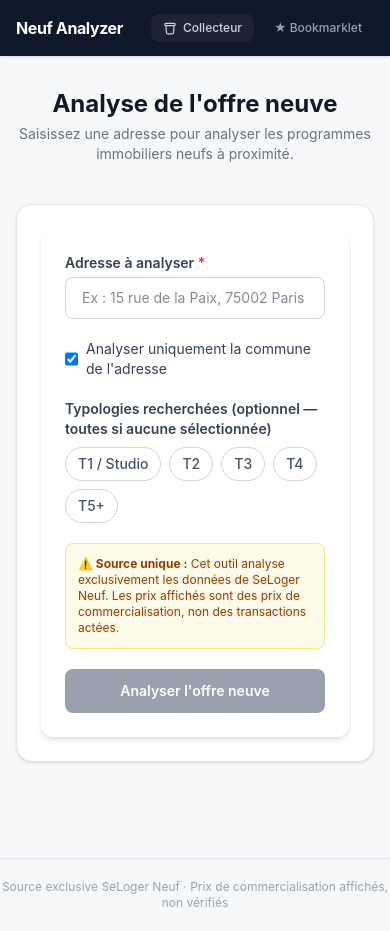
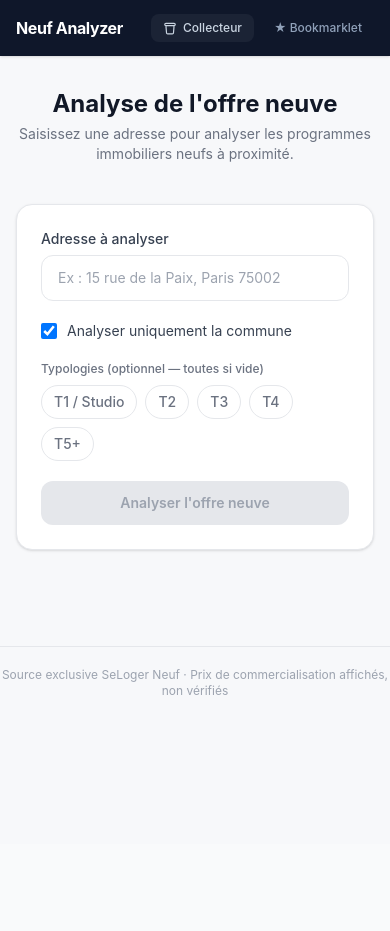
Before and after one commit to titolotiti/Se-loger-neuf-, a Next.js app: page / in a window 390 px wide. After the commit the page ends 844 px from the top, so only its background shows below. Built offline with nearby package versions, Linux system fonts and the light colour scheme.

Commit message:
Update NeufAddressForm.tsx

```diff
--- a/src/components/neuf/NeufAddressForm.tsx
+++ b/src/components/neuf/NeufAddressForm.tsx
@@ -4,12 +4,6 @@ import { useState } from "react";
 import type { NeufAnalysisInput, NeufTypology } from "@/types/neuf";
 
 const TYPOLOGIES: NeufTypology[] = ["T1 / Studio", "T2", "T3", "T4", "T5+"];
-const RADII = [
-  { label: "Commune uniquement", value: undefined },
-  { label: "1 km", value: 1 },
-  { label: "2 km", value: 2 },
-  { label: "5 km", value: 5 },
-];
 
 type Props = {
   onSubmit: (input: NeufAnalysisInput) => void;
@@ -18,10 +12,10 @@ type Props = {
 
 export default function NeufAddressForm({ onSubmit, loading }: Props) {
   const [address, setAddress] = useState("");
+  const [selectedTypologies, setSelectedTypologies] = useState<NeufTypology[]>([]);
+  const [cityOnly, setCityOnly] = useState(true);
   const [radiusKm, setRadiusKm] = useState<number | undefined>(undefined);
   const [includeBorderCities, setIncludeBorderCities] = useState(false);
-  const [selectedTypologies, setSelectedTypologies] = useState<NeufTypology[]>([]);
-  const [cityOnly, setCityOnly] = useState(true);
 
   function toggleTypology(t: NeufTypology) {
     setSelectedTypologies((prev) =>
@@ -42,68 +36,69 @@ export default function NeufAddressForm({ onSubmit, loading }: Props) {
   }
 
   return (
-    <form onSubmit={handleSubmit} className="bg-white rounded-xl shadow-md p-6 space-y-5">
+    <form onSubmit={handleSubmit} className="space-y-5">
+      {/* Adresse */}
       <div>
-        <label className="block text-sm font-semibold text-gray-700 mb-1">
-          Adresse à analyser <span className="text-red-500">*</span>
+        <label className="block text-sm font-medium text-[#374151] mb-1.5">
+          Adresse à analyser
         </label>
         <input
           type="text"
           value={address}
           onChange={(e) => setAddress(e.target.value)}
-          placeholder="Ex : 15 rue de la Paix, 75002 Paris"
+          placeholder="Ex : 15 rue de la Paix, Paris 75002"
           required
-          className="w-full border border-gray-300 rounded-lg px-4 py-2.5 text-sm focus:outline-none focus:ring-2 focus:ring-blue-500"
+          className="w-full border border-[#E5E7EB] rounded-xl px-4 py-3 text-sm text-[#111827] placeholder-[#9CA3AF] focus:outline-none focus:ring-2 focus:ring-[#2563EB]/30 focus:border-[#2563EB] transition-colors"
         />
       </div>
 
-      <div className="flex items-center gap-2">
+      {/* Périmètre */}
+      <div className="flex items-center gap-2.5">
         <input
           id="cityOnly"
           type="checkbox"
           checked={cityOnly}
           onChange={(e) => setCityOnly(e.target.checked)}
-          className="h-4 w-4 text-blue-600 border-gray-300 rounded"
+          className="h-4 w-4 text-[#2563EB] border-[#D1D5DB] rounded"
         />
-        <label htmlFor="cityOnly" className="text-sm text-gray-700">
-          Analyser uniquement la commune de l'adresse
+        <label htmlFor="cityOnly" className="text-sm text-[#374151] select-none cursor-pointer">
+          Analyser uniquement la commune
         </label>
       </div>
 
       {!cityOnly && (
-        <div className="grid grid-cols-1 sm:grid-cols-2 gap-4 p-4 bg-gray-50 rounded-lg border border-gray-200">
+        <div className="grid grid-cols-1 sm:grid-cols-2 gap-4 p-4 bg-[#F8FAFC] border border-[#E5E7EB] rounded-xl">
           <div>
-            <label className="block text-sm font-semibold text-gray-700 mb-1">Rayon d'analyse</label>
+            <label className="block text-xs font-medium text-[#6B7280] mb-1.5">Rayon</label>
             <select
               value={radiusKm ?? ""}
               onChange={(e) => setRadiusKm(e.target.value ? Number(e.target.value) : undefined)}
-              className="w-full border border-gray-300 rounded-lg px-3 py-2 text-sm focus:outline-none focus:ring-2 focus:ring-blue-500"
+              className="w-full border border-[#E5E7EB] rounded-lg px-3 py-2 text-sm text-[#111827] focus:outline-none focus:ring-2 focus:ring-[#2563EB]/30 focus:border-[#2563EB]"
             >
-              {RADII.map((r) => (
-                <option key={r.label} value={r.value ?? ""}>
-                  {r.label}
-                </option>
-              ))}
+              <option value="">Commune uniquement</option>
+              <option value="1">1 km</option>
+              <option value="2">2 km</option>
+              <option value="5">5 km</option>
             </select>
           </div>
-
-          <div className="flex items-end">
-            <label className="flex items-center gap-2 text-sm text-gray-700 cursor-pointer">
+          <div className="flex items-end pb-1">
+            <label className="flex items-center gap-2 text-sm text-[#374151] cursor-pointer select-none">
               <input
                 type="checkbox"
                 checked={includeBorderCities}
                 onChange={(e) => setIncludeBorderCities(e.target.checked)}
-                className="h-4 w-4 text-blue-600 border-gray-300 rounded"
+                className="h-4 w-4 text-[#2563EB] border-[#D1D5DB] rounded"
               />
-              Inclure les communes limitrophes
+              Communes limitrophes
             </label>
           </div>
         </div>
       )}
 
+      {/* Typologies */}
       <div>
-        <label className="block text-sm font-semibold text-gray-700 mb-2">
-          Typologies recherchées (optionnel — toutes si aucune sélectionnée)
+        <label className="block text-xs font-medium text-[#6B7280] mb-2">
+          Typologies (optionnel — toutes si vide)
         </label>
         <div className="flex flex-wrap gap-2">
           {TYPOLOGIES.map((t) => (
@@ -113,8 +108,8 @@ export default function NeufAddressForm({ onSubmit, loading }: Props) {
               onClick={() => toggleTypology(t)}
               className={`px-3 py-1.5 rounded-full text-sm font-medium border transition-colors ${
                 selectedTypologies.includes(t)
-                  ? "bg-blue-600 text-white border-blue-600"
-                  : "bg-white text-gray-600 border-gray-300 hover:border-blue-400"
+                  ? "bg-[#2563EB] text-white border-[#2563EB]"
+                  : "bg-white text-[#6B7280] border-[#E5E7EB] hover:border-[#2563EB] hover:text-[#2563EB]"
               }`}
             >
               {t}
@@ -123,15 +118,11 @@ export default function NeufAddressForm({ onSubmit, loading }: Props) {
         </div>
       </div>
 
-      <div className="bg-amber-50 border border-amber-200 rounded-lg p-3 text-xs text-amber-800">
-        <strong>⚠️ Source unique :</strong> Cet outil analyse exclusivement les données de SeLoger Neuf.
-        Les prix affichés sont des prix de commercialisation, non des transactions actées.
-      </div>
-
+      {/* CTA */}
       <button
         type="submit"
         disabled={loading || !address.trim()}
-        className="w-full bg-blue-700 hover:bg-blue-800 disabled:bg-gray-400 text-white font-semibold py-3 rounded-lg transition-colors text-sm"
+        className="w-full bg-[#2563EB] hover:bg-[#1D4ED8] disabled:bg-[#E5E7EB] disabled:text-[#9CA3AF] text-white disabled:cursor-not-allowed font-semibold py-3 rounded-xl transition-colors text-sm"
       >
         {loading ? "Analyse en cours…" : "Analyser l'offre neuve"}
       </button>
```
